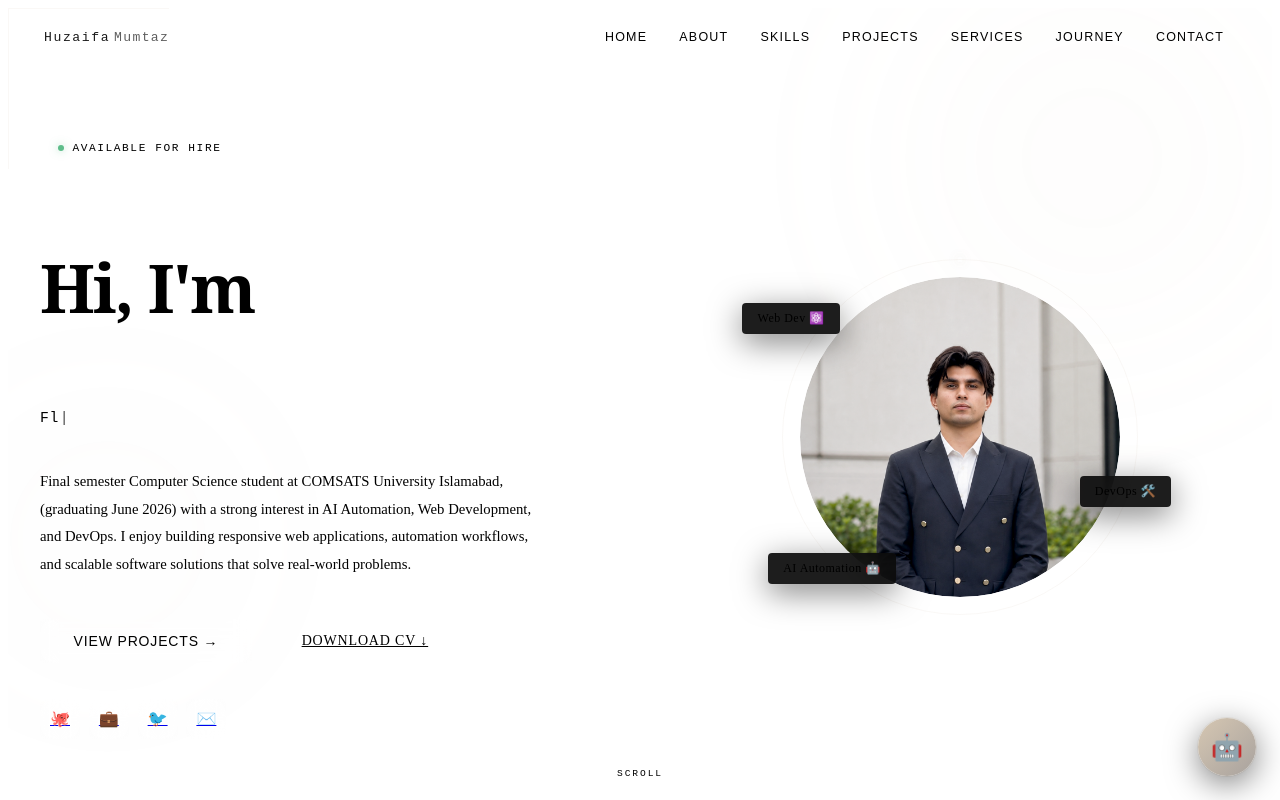
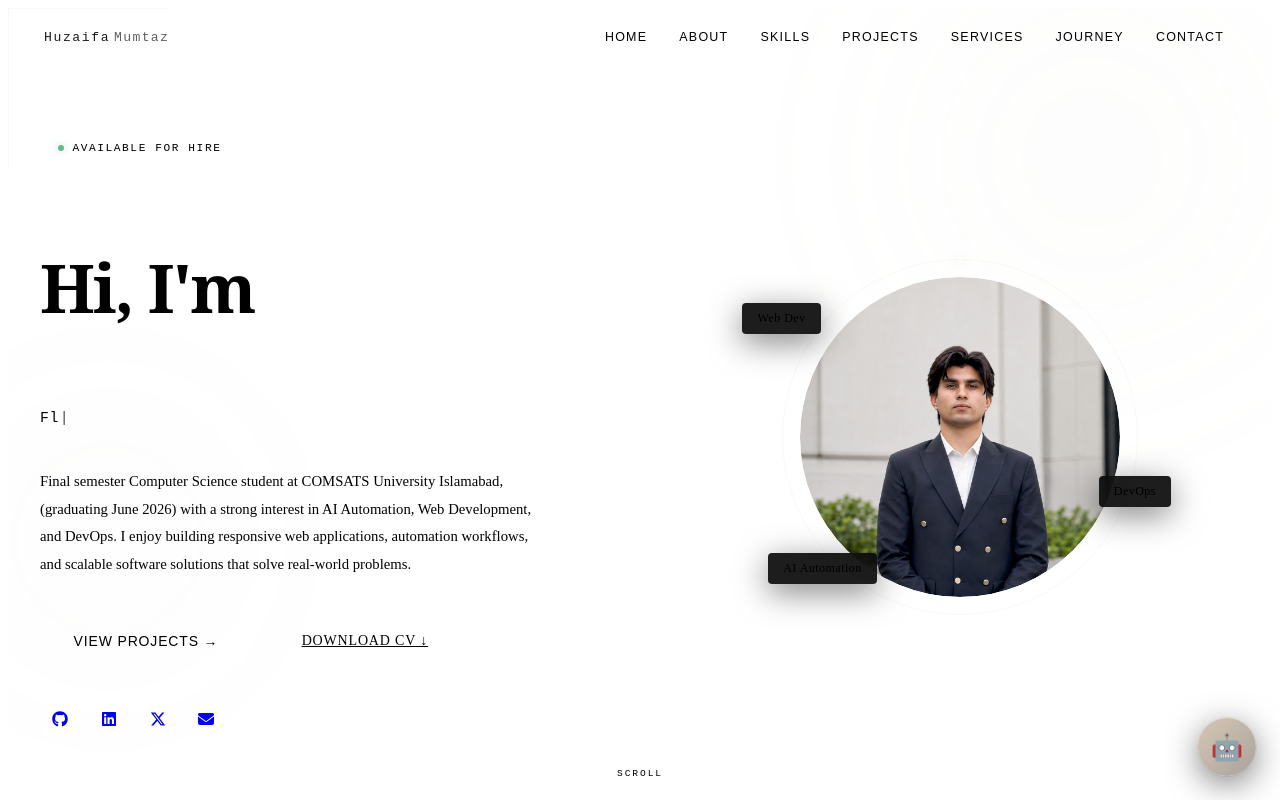
Before and after one commit to Zaifa25/portfolio-HuzaifaMumtaz, a React (Vite) app: page / in a window 1280 px wide. Shown: the top 800 px of the page. Built offline with nearby package versions, Linux system fonts and the light colour scheme; the HTML template or start-up script is replaced by a standard one.

Commit message:
icons changed

```diff
--- a/package.json
+++ b/package.json
@@ -10,7 +10,8 @@
   },
   "dependencies": {
     "react": "^18.2.0",
-    "react-dom": "^18.2.0"
+    "react-dom": "^18.2.0",
+    "react-icons": "^5.6.0"
   },
   "devDependencies": {
     "@types/react": "^18.2.0",
--- a/src/components/Contact.jsx
+++ b/src/components/Contact.jsx
@@ -1,4 +1,10 @@
 import React, { useState } from 'react'
+import {
+  FaGithub,
+  FaLinkedin,
+  FaXTwitter,
+  FaEnvelope,
+} from 'react-icons/fa6'
 import useInView from '../hooks/useInView'
 import SectionTitle from './SectionTitle'
 import '../styles/components.css'
@@ -10,11 +16,23 @@ const CONTACT_INFO = [
 ]
 
 const SOCIALS = [
-  { icon: '🐙', label: 'GitHub',   href: 'https://github.com/Zaifa25' },
-  { icon: '💼', label: 'LinkedIn', href: 'https://www.linkedin.com/in/huzaifa-mumtaz-99b985343' },
-  { icon: '🐦', label: 'Twitter',  href: '#' },
+  {
+    icon: <FaGithub />,
+    label: 'GitHub',
+    href: 'https://github.com/Zaifa25',
+  },
+  {
+    icon: <FaLinkedin />,
+    label: 'LinkedIn',
+    href: 'https://linkedin.com/in/huzaifamumtaz',
+  },
+  {
+    icon: <FaXTwitter />,
+    label: 'Twitter',
+    href: 'https://twitter.com/huzaifamumtaz',
+  },
+
 ]
-
 const inputStyle = {
   width: '100%',
   background: 'rgba(255, 255, 255, 0.03)',
--- a/src/components/Footer.jsx
+++ b/src/components/Footer.jsx
@@ -1,15 +1,36 @@
 import React from 'react'
+import {
+  FaGithub,
+  FaLinkedin,
+  FaXTwitter,
+  FaEnvelope,
+} from 'react-icons/fa6'
 import '../styles/components.css'
 
 const NAV_LINKS = ['Home', 'About', 'Skills', 'Projects', 'Services', 'Journey', 'Contact']
 
 const SOCIALS = [
-  { icon: '🐙', label: 'GitHub',   href: 'https://github.com/Zaifa25' },
-  { icon: '💼', label: 'LinkedIn', href: 'https://www.linkedin.com/in/huzaifa-mumtaz-99b985343' },
-  { icon: '🐦', label: 'Twitter',  href: '#' },
-  { icon: '✉️', label: 'Email',    href: 'mailto:huzaifamumtaz.work@gmail.com' },
+  {
+    icon: <FaGithub />,
+    label: 'GitHub',
+    href: 'https://github.com/Zaifa25',
+  },
+  {
+    icon: <FaLinkedin />,
+    label: 'LinkedIn',
+    href: 'https://linkedin.com/in/huzaifamumtaz',
+  },
+  {
+    icon: <FaXTwitter />,
+    label: 'Twitter',
+    href: 'https://twitter.com/huzaifamumtaz',
+  },
+  {
+    icon: <FaEnvelope />,
+    label: 'Email',
+    href: 'mailto:huzaifamumtaz@example.com',
+  },
 ]
-
 export default function Footer() {
   const scrollTo = (id) => {
     document.getElementById(id.toLowerCase())?.scrollIntoView({ behavior: 'smooth' })
--- a/src/components/Hero.jsx
+++ b/src/components/Hero.jsx
@@ -1,4 +1,10 @@
 import React, { useState, useEffect } from 'react'
+import {
+  FaGithub,
+  FaLinkedin,
+  FaXTwitter,
+  FaEnvelope,
+} from 'react-icons/fa6'
 import '../styles/hero.css'
 import '../styles/components.css'
 
@@ -9,10 +15,26 @@ const ROLES = [
 ]
 
 const SOCIALS = [
-  { icon: '🐙', label: 'GitHub', href: 'https://github.com/Zaifa25' },
-  { icon: '💼', label: 'LinkedIn', href: 'https://linkedin.com/in/huzaifamumtaz' },
-  { icon: '🐦', label: 'Twitter', href: 'https://twitter.com/huzaifamumtaz' },
-  { icon: '✉️', label: 'Email', href: 'mailto:huzaifamumtaz@example.com' },
+  {
+    icon: <FaGithub />,
+    label: 'GitHub',
+    href: 'https://github.com/Zaifa25',
+  },
+  {
+    icon: <FaLinkedin />,
+    label: 'LinkedIn',
+    href: 'https://linkedin.com/in/huzaifamumtaz',
+  },
+  {
+    icon: <FaXTwitter />,
+    label: 'Twitter',
+    href: 'https://twitter.com/huzaifamumtaz',
+  },
+  {
+    icon: <FaEnvelope />,
+    label: 'Email',
+    href: 'mailto:huzaifamumtaz@example.com',
+  },
 ]
 
 function TypeWriter({ words }) {
@@ -127,9 +149,9 @@ export default function Hero() {
                   className="profile-image"
                 />
               </div>
-              <div className="floating-badge badge-react">Web Dev ⚛️</div>
-              <div className="floating-badge badge-node">DevOps 🛠️</div>
-              <div className="floating-badge badge-mongo">AI Automation 🤖</div>
+              <div className="floating-badge badge-react">Web Dev</div>
+              <div className="floating-badge badge-node">DevOps</div>
+              <div className="floating-badge badge-mongo">AI Automation</div>
             </div>
           </div>
 
```
Also changed, not shown: 1 other file (tests, documents, lock files or other folders).
